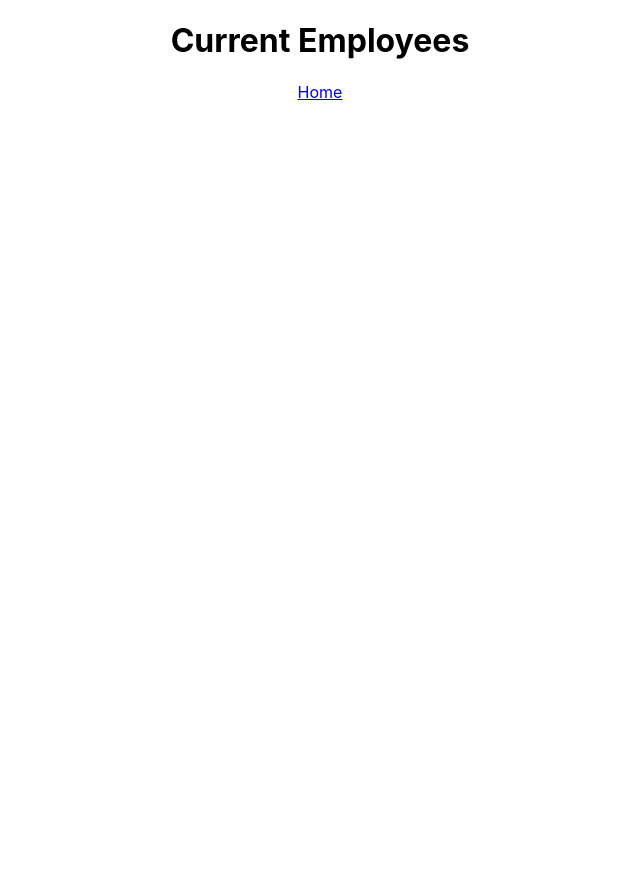
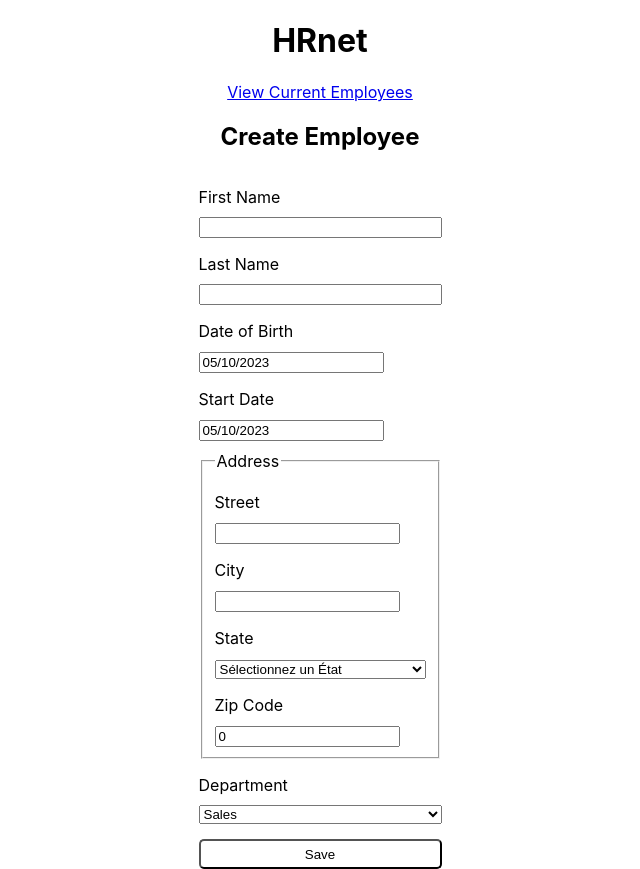
Before and after one commit to du8z/P14_front_end_master, a React (Create React App) app in the folder react-app/: page /employee-list in a window 1280 px wide. Shown: the whole page, without its empty margins (320-960 px from the left). Before the commit the page ends 800 px from the top, so only its background shows below. Built offline with nearby package versions, Linux system fonts and the light colour scheme.

Commit message:
environnement redux mit en place

```diff
--- a/react-app/package.json
+++ b/react-app/package.json
@@ -3,6 +3,7 @@
   "version": "0.1.0",
   "private": true,
   "dependencies": {
+    "@reduxjs/toolkit": "^1.9.7",
     "@testing-library/jest-dom": "^5.17.0",
     "@testing-library/react": "^13.4.0",
     "@testing-library/user-event": "^13.5.0",
@@ -12,8 +13,10 @@
     "react": "^18.2.0",
     "react-datepicker": "^4.18.0",
     "react-dom": "^18.2.0",
+    "react-redux": "^8.1.3",
     "react-router-dom": "^6.16.0",
     "react-scripts": "5.0.1",
+    "redux": "^4.2.1",
     "web-vitals": "^2.1.4"
   },
   "scripts": {
--- /dev/null
+++ b/react-app/src/Redux/employeeSlice.js
@@ -0,0 +1,20 @@
+import { createSlice } from '@reduxjs/toolkit';
+
+const storedData = localStorage.getItem("employees");
+const initialState = {
+  employees: storedData ? JSON.parse(storedData) : []
+}
+console.log(JSON.parse(storedData));
+const employeeSlice = createSlice({
+  name: 'employees',
+  initialState,
+  reducers: {
+    addEmployee: (state, action) => {
+      state.employees.push(action.payload);
+      localStorage.setItem("employees", JSON.stringify(state.employees));
+    },
+  },
+});
+
+export const { addEmployee } = employeeSlice.actions;
+export default employeeSlice.reducer;
--- /dev/null
+++ b/react-app/src/Redux/store.js
@@ -0,0 +1,11 @@
+// store.js
+import { configureStore } from '@reduxjs/toolkit';
+import employeeReducer from './employeeSlice';
+
+const store = configureStore({
+  reducer: {
+    employees: employeeReducer,
+  },
+});
+
+export default store;
--- a/react-app/src/components/DatePicker/DatePicker.jsx
+++ b/react-app/src/components/DatePicker/DatePicker.jsx
@@ -1,14 +1,14 @@
 import React from "react";
 import DatePicker from "react-datepicker";
 import "react-datepicker/dist/react-datepicker.css";
-import fr from "date-fns/locale/fr";
 import { getYear, getMonth } from "date-fns";
 import range from "lodash/range";
 
 export default function DatePickers({
-  label,
   selected,
   onChange,
+  id,
+  label,
 }) {
   const years = range(1950, getYear(new Date()) + 1, 1);
   const months = [
@@ -25,9 +25,11 @@ export default function DatePickers({
     "November",
     "December",
   ];
+  const datePickerId = id
   return (
     <div className="date-picker-wrapper">
-      <label>{label}</label>
+      <label htmlFor={datePickerId}>{label}</label>
+      <input type="hidden" id={datePickerId} name={datePickerId} />
       <DatePicker
         renderCustomHeader={({
           date,
--- a/react-app/src/index.js
+++ b/react-app/src/index.js
@@ -1,28 +1,18 @@
 import React from 'react';
-import ReactDOM from 'react-dom/client';
+import { createRoot } from 'react-dom/client';
 import './index.css';
 import reportWebVitals from './reportWebVitals';
-import {createBrowserRouter, RouterProvider } from 'react-router-dom';
 import Home from './pages/CreateEmployee/CreateEmployee';
 import EmployeeList from './pages/EmployeeList/EmployeeList';
-const router = createBrowserRouter([
-  {
-    path: '/',
-    element: <Home/>,
-  },
-  {
-    path: '/employee-list',
-    element: <EmployeeList/>,
-  }
-])
+import store from './Redux/store';
+import { Provider } from 'react-redux';
 
+const root = createRoot(document.getElementById('root'));
 
-
-const root = ReactDOM.createRoot(document.getElementById('root'));
 root.render(
-    <RouterProvider router={router} />
-
-)
-
+  <Provider store={store}>
+    <Home />
+  </Provider>
+);
 
 reportWebVitals();
--- a/react-app/src/pages/CreateEmployee/CreateEmployee.jsx
+++ b/react-app/src/pages/CreateEmployee/CreateEmployee.jsx
@@ -1,11 +1,17 @@
 import "./CreateEmployee.css";
-import React, { useState, useEffect } from "react";
+import React, { useState } from "react";
 import StateDropdown from "../../components/StateDropdown/StateDropdown";
 import "react-datepicker/dist/react-datepicker.css";
 import DatePickers from "../../components/DatePicker/DatePicker";
 import { format } from "date-fns";
 import Modal from "../../components/Modal/Modal";
+import { addEmployee } from "../../Redux/employeeSlice";
+import { useDispatch } from 'react-redux'
+
 export default function Home() {
+
+  const dispatch = useDispatch()
+
   // État de la modal (ouverte/fermée) et fonctions pour la gérer.
   const [showModal, setShowModal] = useState(false)
 
@@ -15,73 +21,61 @@ export default function Home() {
   const closeModal = () => {
     setShowModal(false)
   }
-  // Base de Données des employés
-  const [employee, setEmployeeData] = useState(() => {
-    const savedData = localStorage.getItem("employees");
-    return savedData ? JSON.parse(savedData) : [];
-  });
+  const [employee, setEmployee] = useState({
+    firstName: '',
+    lastName: '',
+    dateOfBirth: new Date(),
+    startDate: new Date(),
+    street: '',
+    city: '',
+    state: '',
+    zipCode: 0,
+    department: '',
 
-  // Création des States des inputs
-  const [firstName, setfirstName] = useState("");
-  const [lastName, setLastName] = useState("");
-  const [dateOfBirth, setDateOfBirth] = useState(new Date());
-  const [startDate, setStartDate] = useState(new Date());
-  const [street, setStreet] = useState("");
-  const [city, setCity] = useState("");
-  const [state, setState] = useState("");
-  const [zipCode, setZipCode] = useState("");
-  const [departement, setDepartement] = useState("");
+  })
 
   // Actions lors de l'envoi du formulaire
   const handleSubmit = (e) => {
     e.preventDefault();
 
     // formate les dates
-    const formattedDateOfBirth = format(dateOfBirth, "dd/MM/yyyy");
-    const formattedStartDate = format(startDate, "dd/MM/yyyy");
+    const formattedDateOfBirth = format(employee.dateOfBirth, "dd/MM/yyyy");
+    const formattedStartDate = format(employee.startDate, "dd/MM/yyyy");
 
     // Crée un nouvel employé avec les bonnes données
     const newEmployee = {
-      firstName: firstName,
-      lastName: lastName,
+      firstName: employee.firstName,
+      lastName: employee.lastName,
       dateOfBirth: formattedDateOfBirth,
       startDate: formattedStartDate,
-      street: street,
-      city: city,
-      state: state,
-      zipCode: zipCode,
-      departement: departement,
+      street: employee.street,
+      city: employee.city,
+      state: employee.state,
+      zipCode: employee.zipCode,
+      department: employee.department,
     };
+    console.log(newEmployee);
+    dispatch(addEmployee(newEmployee))
 
-    // Ajout du nouvel employé
-    const updatedEmployeeData = [...employee, newEmployee];
-    setEmployeeData(updatedEmployeeData);
-
-    // Mettez à jour localStorage avec les nouvelles données des employés.
-    localStorage.setItem("employees", JSON.stringify(updatedEmployeeData));
 
     // Reset les inputs
-    setfirstName("");
-    setLastName("");
-    setDateOfBirth("");
-    setStartDate("");
-    setStreet("");
-    setCity("");
-    setState("");
-    setZipCode("");
-    setDepartement("");
+    setEmployee({
+      firstName: '',
+      lastName: '',
+      dateOfBirth: new Date(),
+      startDate: new Date(),
+      street: '',
+      city: '',
+      state: '',
+      zipCode: '',
+      department: '',
+    });
+
 
     openModal()
   };
 
-  // sauvegarder les employés
-  useEffect(() => {
-    const savedData = localStorage.getItem("employees");
-    if (savedData) {
-      setEmployeeData(JSON.parse(savedData));
-      console.log(employee);
-    }
-  }, []);
+
   // JSX du formualaire, des différents input
   return (
     <div className="BodyHome">
@@ -92,12 +86,12 @@ export default function Home() {
         <a href="employee-list">View Current Employees</a>
         <h2>Create Employee</h2>
         <form onSubmit={handleSubmit} className="flexForm">
-          <label htmlFor="firstname">First Name</label>
+          <label htmlFor="firstName">First Name</label>
           <input
             type="text"
             id="firstName"
-            value={firstName}
-            onChange={(e) => setfirstName(e.target.value)}
+            value={employee.firstName}
+            onChange={(e) => setEmployee({ ...employee, firstName: e.target.value })}
             required
           />
 
@@ -105,21 +99,28 @@ export default function Home() {
           <input
             type="text"
             id="lastName"
-            value={lastName}
-            onChange={(e) => setLastName(e.target.value)}
+            value={employee.lastName}
+            onChange={(e) => setEmployee({ ...employee, lastName: e.target.value })}
             required
           />
-          {/* Séléction des dates  */}
+
+          {/* Sélection des dates */}
+          <div >
           <DatePickers
-            label="Date of Birth"
-            selected={dateOfBirth}
-            onChange={(date) => setDateOfBirth(date)}
+            label='Date of Birth'
+            id= 'dateOfBirth'
+            selected={employee.dateOfBirth}
+            onChange={(date) => setEmployee({ ...employee, dateOfBirth: date })}
           />
+          </div>
+          <div >
           <DatePickers
-            label="Start Date"
-            selected={startDate}
-            onChange={(date) => setStartDate(date)}
+            label='Start Date'
+            id= 'startDate'
+            selected={employee.startDate}
+            onChange={(date) => setEmployee({ ...employee, startDate: date })}
           />
+          </div>
 
           <fieldset className="address">
             <legend>Address</legend>
@@ -128,8 +129,8 @@ export default function Home() {
             <input
               type="text"
               id="street"
-              value={street}
-              onChange={(e) => setStreet(e.target.value)}
+              value={employee.street}
+              onChange={(e) => setEmployee({ ...employee, street: e.target.value })}
               required
             />
 
@@ -137,23 +138,23 @@ export default function Home() {
             <input
               type="text"
               id="city"
-              value={city}
-              onChange={(e) => setCity(e.target.value)}
+              value={employee.city}
+              onChange={(e) => setEmployee({ ...employee, city: e.target.value })}
               required
             />
 
             <label htmlFor="state">State</label>
             <StateDropdown
-              value={state}
-              onChange={(e) => setState(e.target.value)}
+              value={employee.state}
+              onChange={(value) => setEmployee({ ...employee, state: value.target.value })}
             />
 
-            <label htmlFor="zip-code">Zip Code</label>
+            <label htmlFor="zipCode">Zip Code</label>
             <input
               type="number"
               id="zipCode"
-              value={zipCode}
-              onChange={(e) => setZipCode(e.target.value)}
+              value={employee.zipCode}
+              onChange={(e) => setEmployee({ ...employee, zipCode: e.target.value })}
               required
             />
           </fieldset>
@@ -162,8 +163,8 @@ export default function Home() {
           <select
             name="department"
             id="department"
-            value={departement}
-            onChange={(e) => setDepartement(e.target.value)}
+            value={employee.department}
+            onChange={(e) => setEmployee({ ...employee, department: e.target.value })}
             required
           >
             <option value="Sales">Sales</option>
@@ -172,12 +173,14 @@ export default function Home() {
             <option value="Human Resources">Human Resources</option>
             <option value="Legal">Legal</option>
           </select>
+
           <button type="submit" className="saveButton">
             Save
           </button>
         </form>
       </div>
-      {/* MODAL  */}
+
+      {/* MODAL */}
       <Modal
         show={showModal}
         onClose={closeModal}
```
Also changed, not shown: react-app/src/Redux/Reducer.js (added, +9 -0 lines), 1 other file (tests, documents, lock files or other folders).
